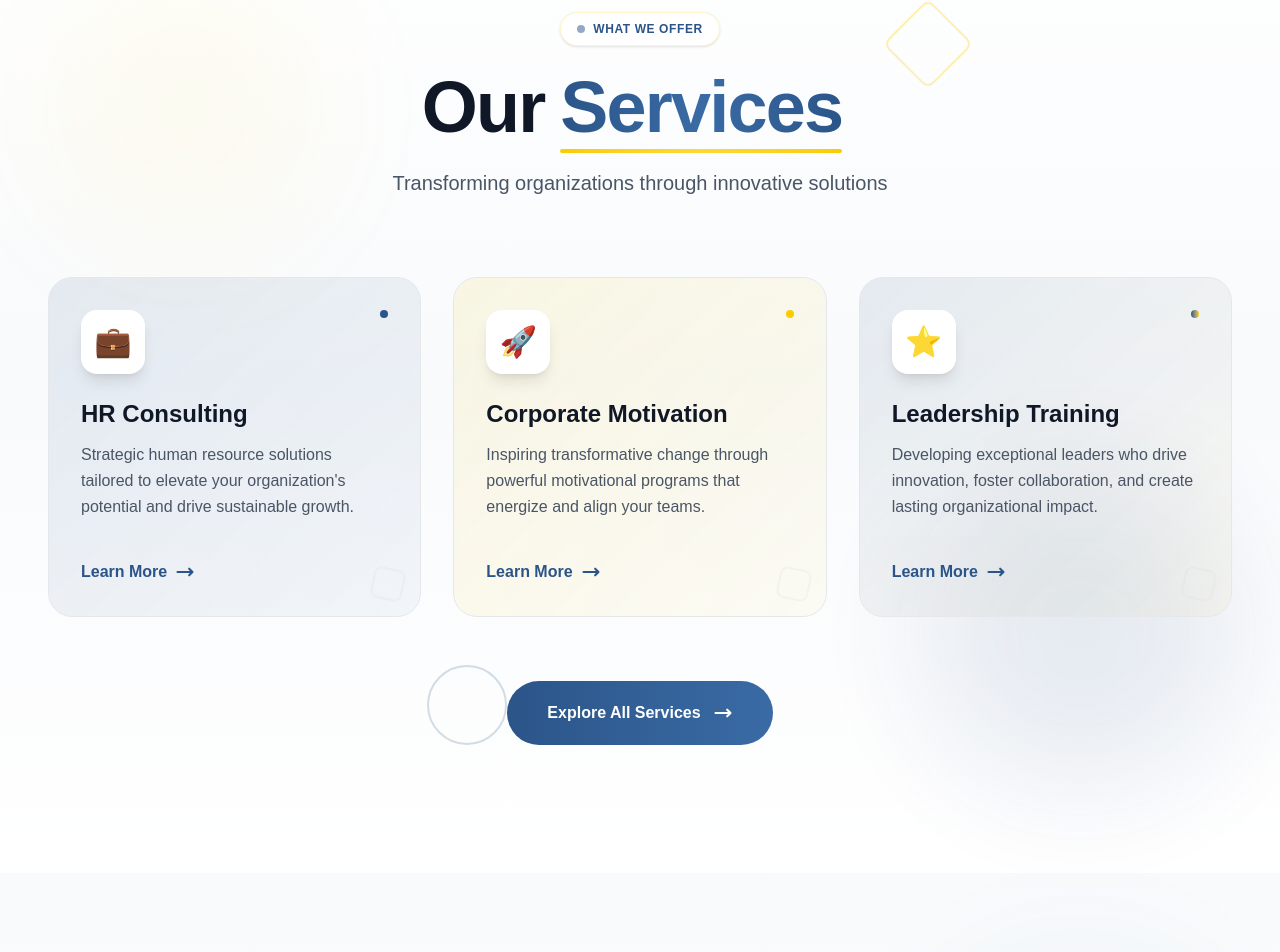
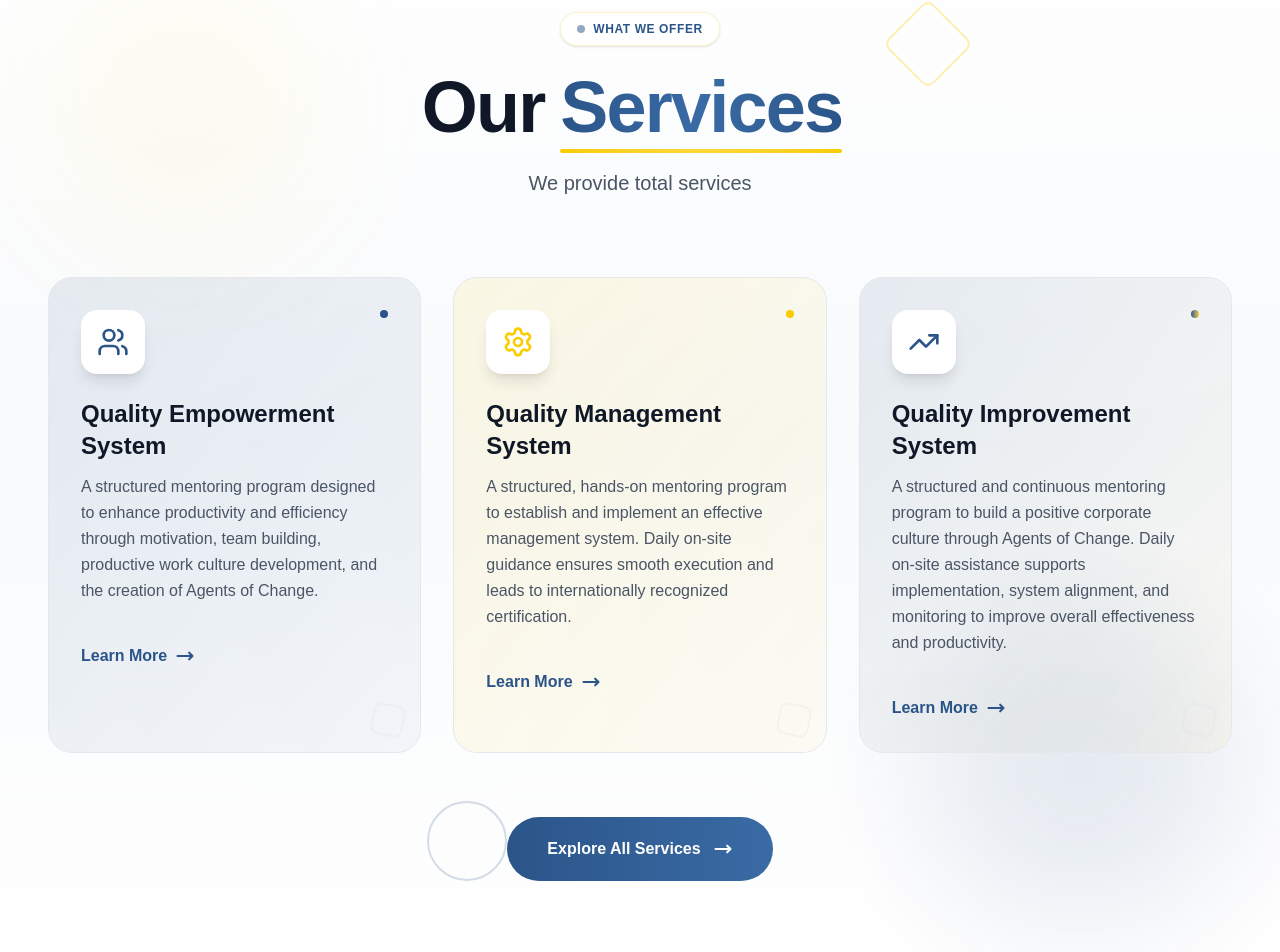
Before and after one commit to totalquality-id/totalquality, a Next.js app: page / in a window 1280 px wide. Shown: the part 2414-3366 px from the top of the page. Built offline with nearby package versions, Linux system fonts and the light colour scheme.

Commit message:
`Update Services component with new service titles, descriptions, and icons`

```diff
--- a/src/components/Services.tsx
+++ b/src/components/Services.tsx
@@ -1,28 +1,30 @@
+import { Users, Settings, TrendingUp } from "lucide-react";
+
 export default function Services() {
   const services = [
     {
-      title: "HR Consulting",
+      title: "Quality Empowerment System",
       description:
-        "Strategic human resource solutions tailored to elevate your organization's potential and drive sustainable growth.",
-      emoji: "💼",
+        "A structured mentoring program designed to enhance productivity and efficiency through motivation, team building, productive work culture development, and the creation of Agents of Change.",
+      icon: <Users className="w-8 h-8 text-[#2B5589]" />,
       gradient: "from-[#2B5589]/10 to-[#3A6BA5]/5",
       accentColor: "bg-[#2B5589]",
       hoverBorder: "hover:border-[#2B5589]/30",
     },
     {
-      title: "Corporate Motivation",
+      title: "Quality Management System",
       description:
-        "Inspiring transformative change through powerful motivational programs that energize and align your teams.",
-      emoji: "🚀",
+        "A structured, hands-on mentoring program to establish and implement an effective management system. Daily on-site guidance ensures smooth execution and leads to internationally recognized certification.",
+      icon: <Settings className="w-8 h-8 text-[#FACC01]" />,
       gradient: "from-[#FACC01]/10 to-[#FDD835]/5",
       accentColor: "bg-[#FACC01]",
       hoverBorder: "hover:border-[#FACC01]/40",
     },
     {
-      title: "Leadership Training",
+      title: "Quality Improvement System",
       description:
-        "Developing exceptional leaders who drive innovation, foster collaboration, and create lasting organizational impact.",
-      emoji: "⭐",
+        "A structured and continuous mentoring program to build a positive corporate culture through Agents of Change. Daily on-site assistance supports implementation, system alignment, and monitoring to improve overall effectiveness and productivity.",
+      icon: <TrendingUp className="w-8 h-8 text-[#2B5589]" />,
       gradient: "from-[#2B5589]/10 to-[#FACC01]/5",
       accentColor: "bg-gradient-to-r from-[#2B5589] to-[#FACC01]",
       hoverBorder: "hover:border-[#2B5589]/30",
@@ -66,7 +68,8 @@ export default function Services() {
           </h2>
 
           <p className="text-xl text-gray-600 max-w-3xl mx-auto font-light">
-            Transforming organizations through innovative solutions
+            We provide total services
+            {/* Transforming organizations through innovative solutions */}
           </p>
         </div>
 
@@ -85,7 +88,7 @@ export default function Services() {
                 {/* Icon & Badge */}
                 <div className="flex items-start justify-between">
                   <div className="w-16 h-16 bg-white rounded-2xl shadow-lg flex items-center justify-center group-hover:scale-110 group-hover:rotate-6 transition-all duration-300">
-                    <span className="text-3xl">{service.emoji}</span>
+                    <span className="text-3xl">{service.icon}</span>
                   </div>
 
                   <div
```
